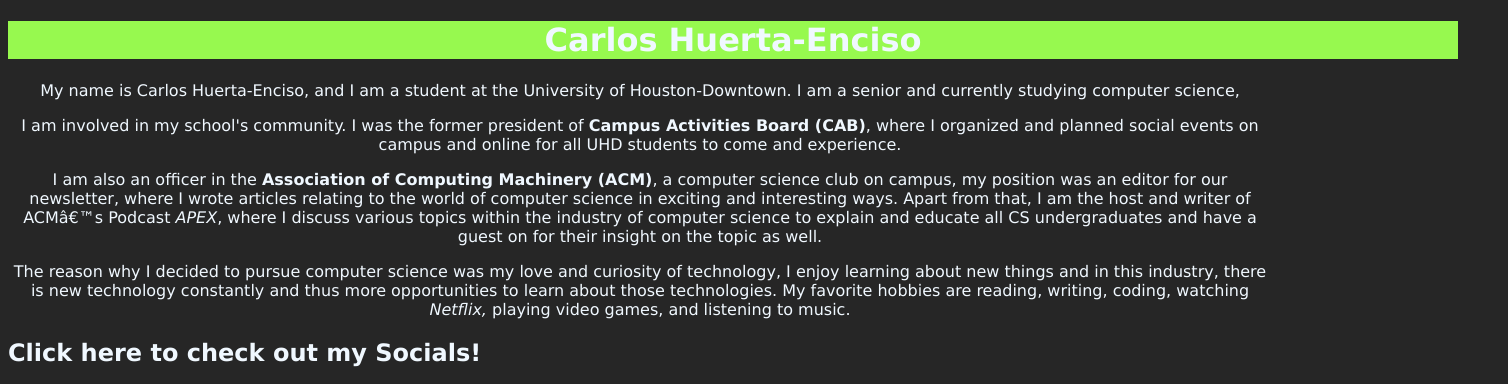
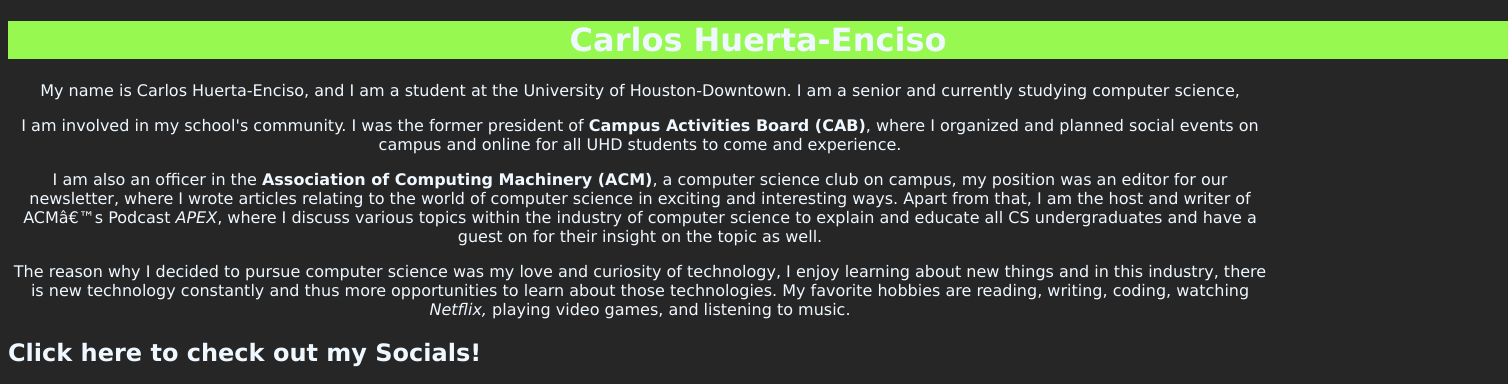
Before and after one commit to H4YWYRE/Carlos-Huerta-Encico, a plain HTML site: page index.html in a window 1280 px wide. Shown: the top 384 px of the page, 1508 px wide, since content can reach past the window. Drawn offline with Linux system fonts and the light colour scheme.

Commit message:
Update index.html

```diff
--- a/index.html
+++ b/index.html
@@ -17,7 +17,7 @@ SUB_ROSA CORPORATION ........... All Rights Reserve
             background-color: #F27F05;
             animation-name: Carlos;
             animation-duration: 10s;
-            width:  1450px;
+            width:  1500px;
 
         }
         @keyframes Carlos {
```
